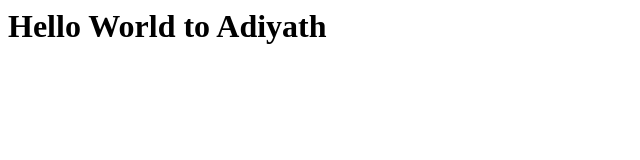
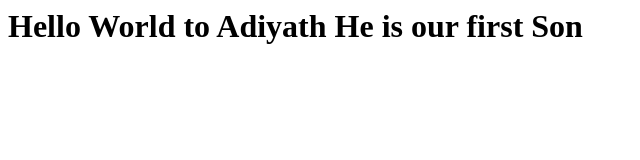
Before and after one commit to Taimumarfat/WebServer, a plain HTML site: page index.html in a window 1280 px wide. Shown: the whole page, without its empty margins (0-640 px from the left). Drawn offline with Linux system fonts and the light colour scheme.

Commit message:
Update index.html

```diff
--- a/index.html
+++ b/index.html
@@ -2,6 +2,7 @@
   <body>
     <h1>
       Hello World to Adiyath
+      He is our first Son
     </h1>
   </body>
 </html>
```
